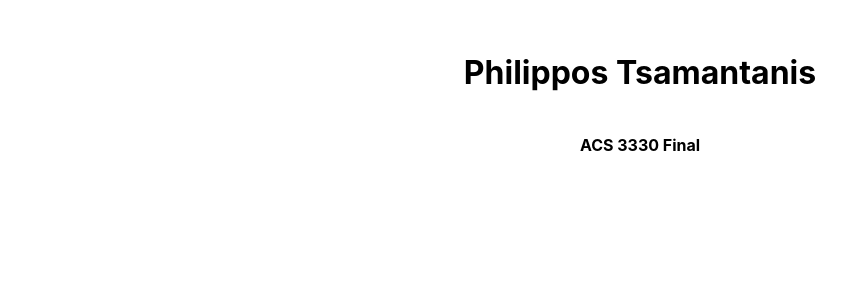
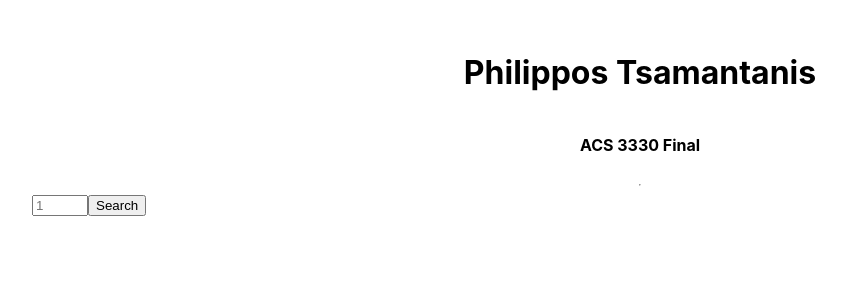
Before and after one commit to tsamantanis/acs3330-final-philippos-tsamantanis, a React (Create React App) app: page / in a window 1280 px wide. Shown: the top 300 px of the page, without its empty margins (0-846 px from the left). Built offline with nearby package versions, Linux system fonts and the light colour scheme.

Commit message:
Add starwars section with no styles

```diff
--- a/src/App.js
+++ b/src/App.js
@@ -1,8 +1,11 @@
 import Home from './components/Home'
+import StarWars from './components/StarWars'
 function App() {
   return (
     <div className="container">
       <Home />
+      <hr />
+      <StarWars />
     </div>
   )
 }
--- /dev/null
+++ b/src/components/StarWars/index.js
@@ -0,0 +1,33 @@
+import { useState } from 'react'
+import './starwars.css';
+
+function StarWars() {
+    const [id, setId] = useState(1)
+    const [character, setCharacter] = useState(null)
+
+    const makeRequest = () => {
+        fetch('https://swapi.dev/api/people/' + id)
+            .then(res => res.json())
+            .then(data => setCharacter(data.name))
+    }
+
+  return (
+    <div className="starwars">
+        <input
+            type="number"
+            placeholder="1"
+            min="1"
+            max="83"
+            onChange={(e) => setId(e.target.value)}
+        />
+        <button
+            onClick={makeRequest}
+        >
+            Search
+        </button>
+        { character && <h3>{character}</h3>}
+    </div>
+  );
+}
+
+export default StarWars;
```
Also changed, not shown: src/components/StarWars/starwars.css (added).
